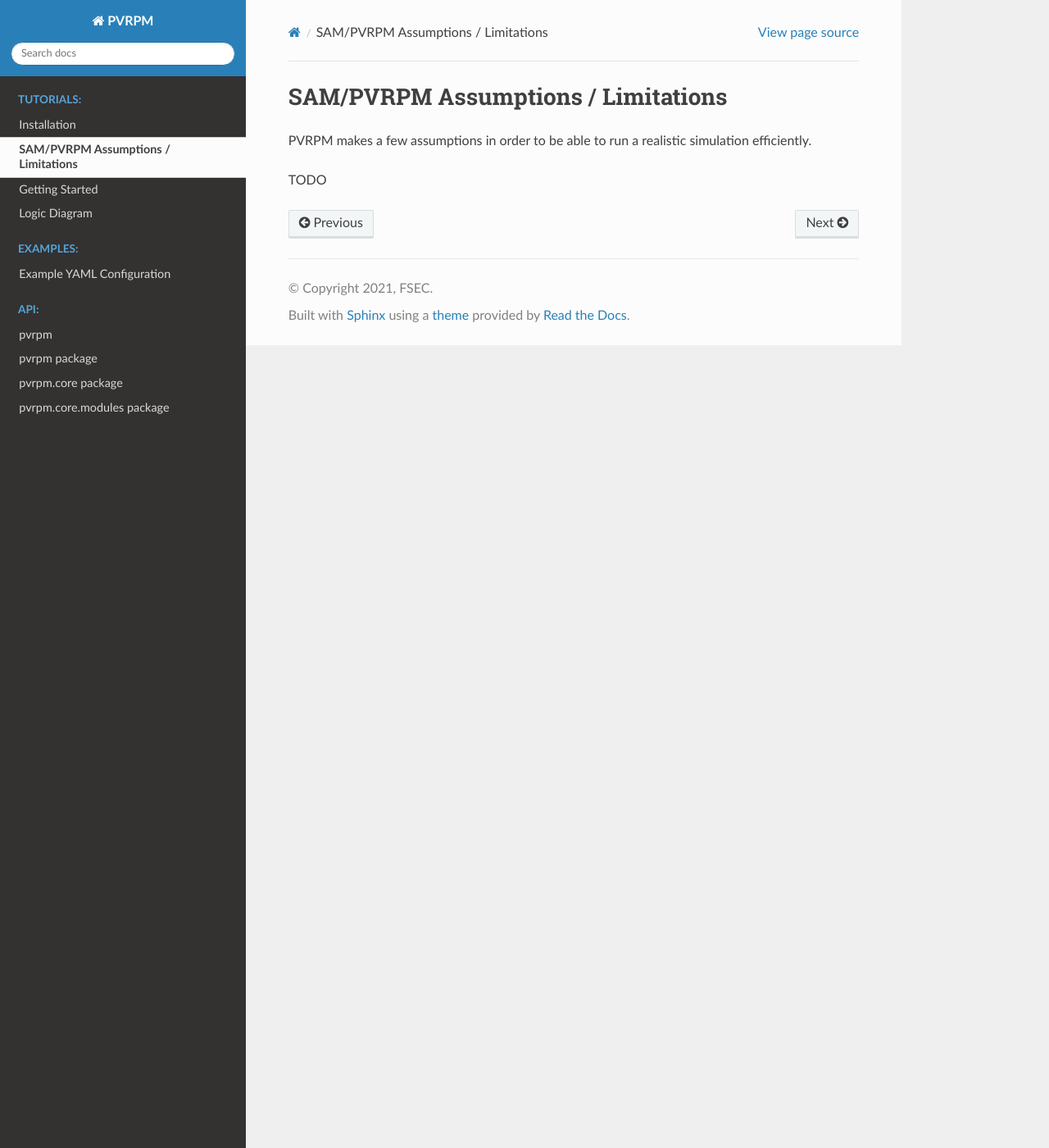
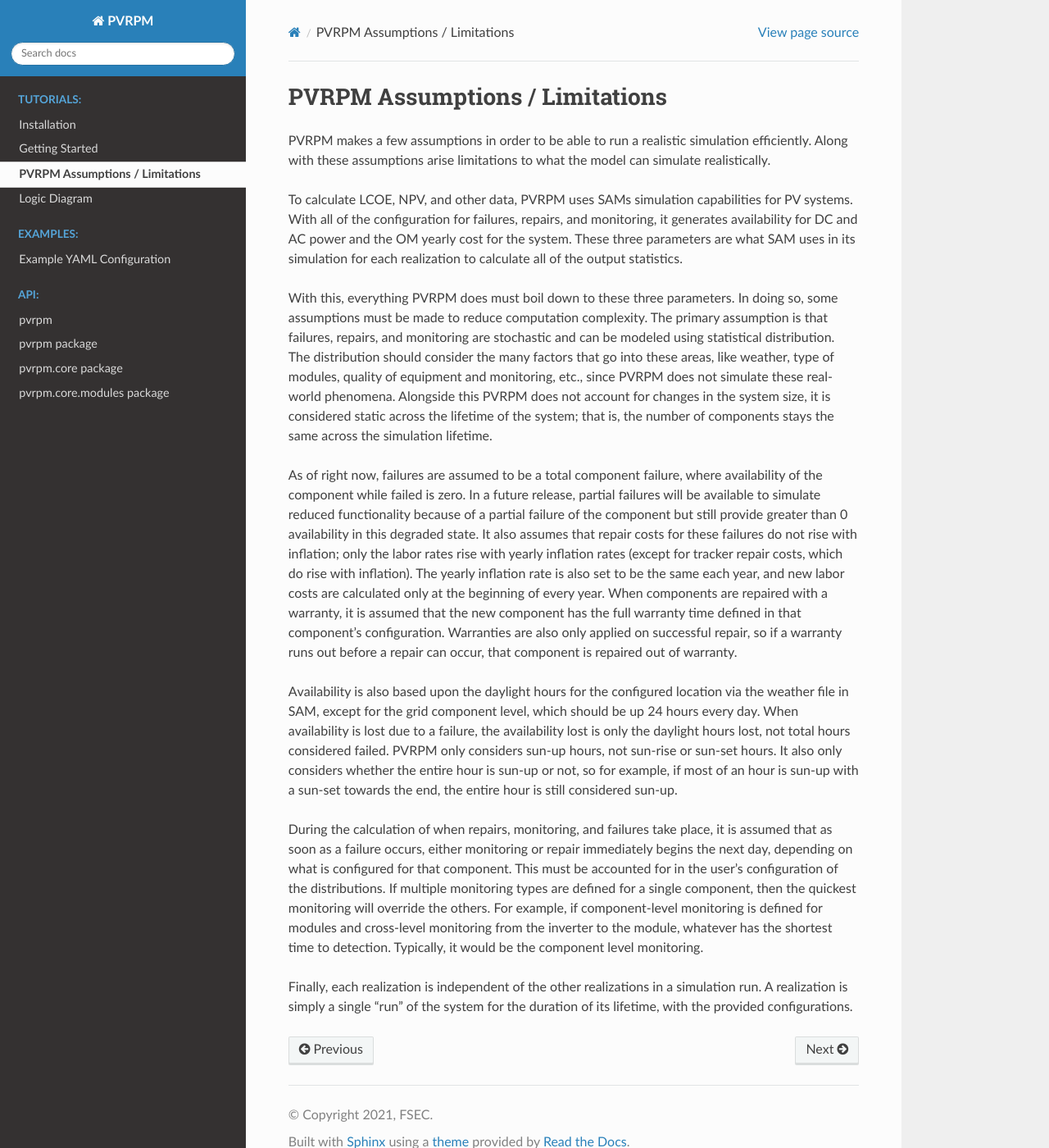
Before and after one commit to FSEC-Photovoltaics/pvrpm-lcoe, a Sphinx documentation site: the page built from docs/tutorial_assumptions_limitations.rst, in a window 1280 px wide and 1400 px high. Shown: the whole window at 82% size. Built offline with Sphinx 7.4.7 and the Read the Docs theme 2.0.0, drawn with Linux system fonts in a browser that asks for light colours.

Commit message:
finish assumptions doc

```diff
--- a/docs/tutorial_assumptions_limitations.rst
+++ b/docs/tutorial_assumptions_limitations.rst
@@ -1,8 +1,18 @@
-SAM/PVRPM Assumptions / Limitations
+PVRPM Assumptions / Limitations
 =====================================
 .. toctree::
   :hidden:
 
-PVRPM makes a few assumptions in order to be able to run a realistic simulation efficiently.
+PVRPM makes a few assumptions in order to be able to run a realistic simulation efficiently. Along with these assumptions arise limitations to what the model can simulate realistically.
 
-TODO
+To calculate LCOE, NPV, and other data, PVRPM uses SAMs simulation capabilities for PV systems. With all of the configuration for failures, repairs, and monitoring, it generates availability for DC and AC power and the OM yearly cost for the system. These three parameters are what SAM uses in its simulation for each realization to calculate all of the output statistics.
+
+With this, everything PVRPM does must boil down to these three parameters. In doing so, some assumptions must be made to reduce computation complexity. The primary assumption is that failures, repairs, and monitoring are stochastic and can be modeled using statistical distribution. The distribution should consider the many factors that go into these areas, like weather, type of modules, quality of equipment and monitoring, etc., since PVRPM does not simulate these real-world phenomena. Alongside this PVRPM  does not account for changes in the system size, it is considered static across the lifetime of the system; that is, the number of components stays the same across the simulation lifetime.
+
+As of right now, failures are assumed to be a total component failure, where availability of the component while failed is zero. In a future release, partial failures will be available to simulate reduced functionality because of a partial failure of the component but still provide greater than 0 availability in this degraded state. It also assumes that repair costs for these failures do not rise with inflation; only the labor rates rise with yearly inflation rates (except for tracker repair costs, which do rise with inflation). The yearly inflation rate is also set to be the same each year, and new labor costs are calculated only at the beginning of every year. When components are repaired with a warranty, it is assumed that the new component has the full warranty time defined in that component's configuration. Warranties are also only applied on successful repair, so if a warranty runs out before a repair can occur, that component is repaired out of warranty.
+
+Availability is also based upon the daylight hours for the configured location via the weather file in SAM, except for the grid component level, which should be up 24 hours every day. When availability is lost due to a failure, the availability lost is only the daylight hours lost, not total hours considered failed. PVRPM only considers sun-up hours, not sun-rise or sun-set hours. It also only considers whether the entire hour is sun-up or not, so for example, if most of an hour is sun-up with a sun-set towards the end, the entire hour is still considered sun-up.
+
+During the calculation of when repairs, monitoring, and failures take place, it is assumed that as soon as a failure occurs, either monitoring or repair immediately begins the next day, depending on what is configured for that component. This must be accounted for in the user's configuration of the distributions. If multiple monitoring types are defined for a single component, then the quickest monitoring will override the others. For example, if component-level monitoring is defined for modules and cross-level monitoring from the inverter to the module, whatever has the shortest time to detection. Typically, it would be the component level monitoring.
+
+Finally, each realization is independent of the other realizations in a simulation run. A realization is simply a single "run" of the system for the duration of its lifetime, with the provided configurations.
```
Also changed, not shown: docs/tutorial_2getting_started.rst (renamed from docs/tutorial_getting_started.rst).
